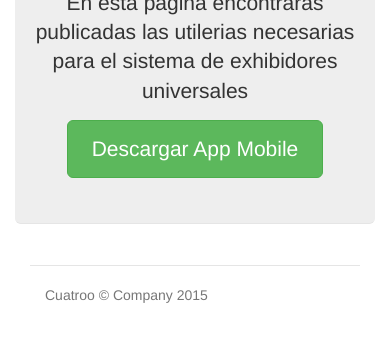
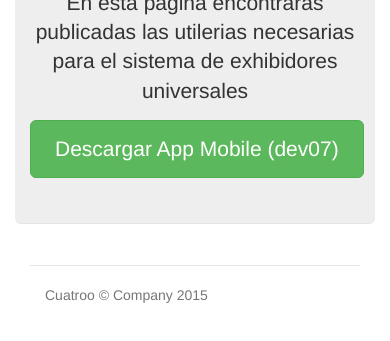
Before and after one commit to cuatroo/exhibidores, a plain HTML site: page index.html in a window 390 px wide. Shown: the part 193-534 px from the top of the page. Drawn offline with Linux system fonts and the light colour scheme.

Commit message:
aplicacion windows mobile

```diff
--- a/index.html
+++ b/index.html
@@ -43,7 +43,7 @@
       <div class="jumbotron">
         <h1>Utilerias</h1>
         <p class="lead">En esta pagina encontraras publicadas las utilerias necesarias para el sistema de exhibidores universales</p>
-        <p><a class="btn btn-lg btn-success" href="http://cuatroo.github.io/exhibidores/apps/dev07.cab" role="button">Descargar App Mobile</a></p>
+        <p><a class="btn btn-lg btn-success" href="http://cuatroo.github.io/exhibidores/apps/dev07.cab" role="button">Descargar App Mobile (dev07)</a></p>
       </div>
 
       <div class="row marketing">
```
